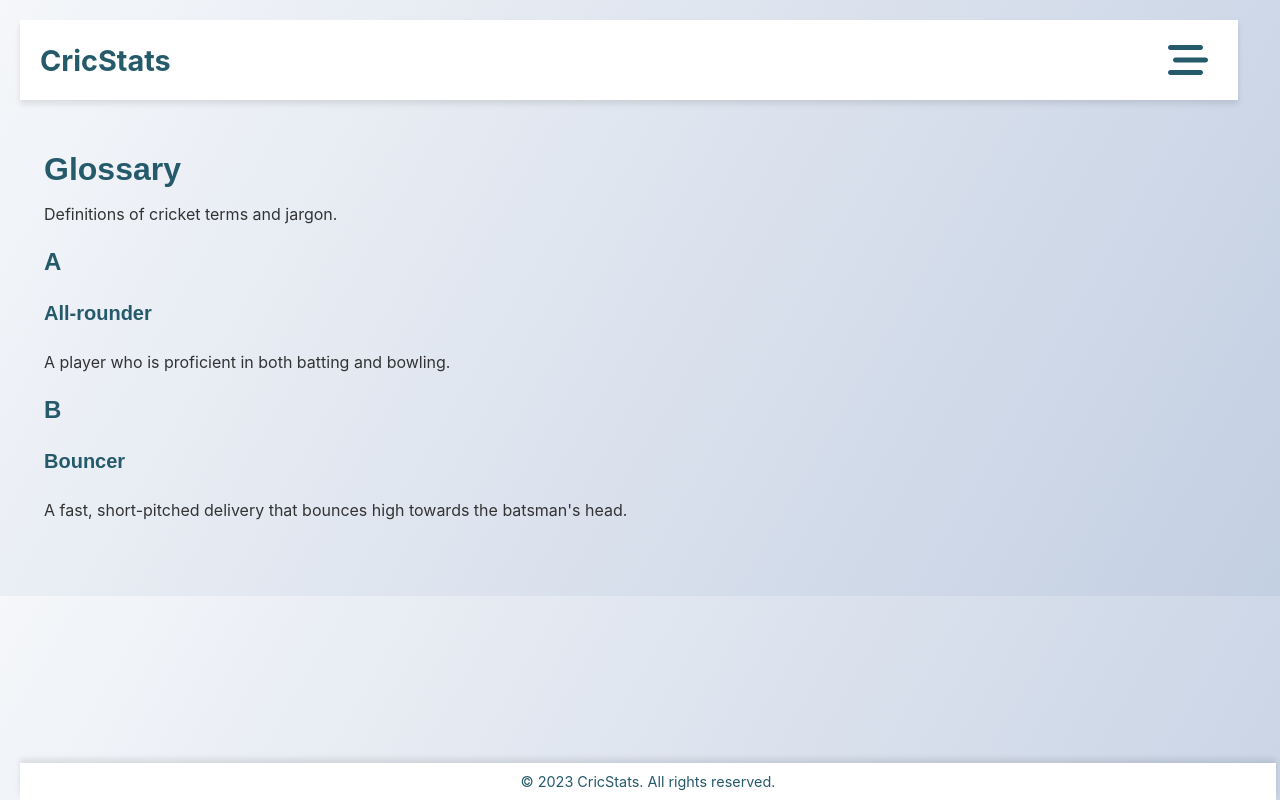
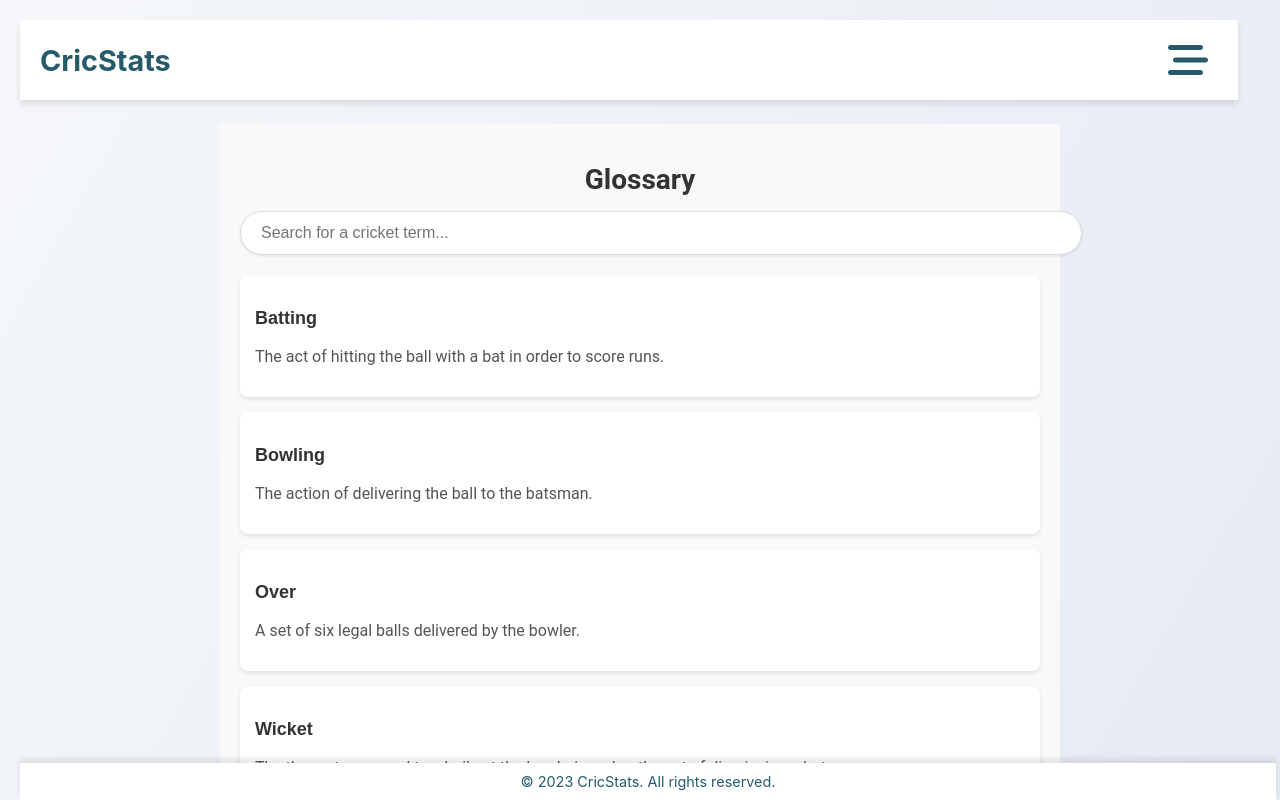
Before and after one commit to patilamay/cricstats, a React (Create React App) app: page /glossary in a window 1280 px wide. Shown: the top 800 px of the page. Built offline with nearby package versions, Linux system fonts and the light colour scheme.

Commit message:
Updated Glossary.js and added Glossary.css

```diff
--- /dev/null
+++ b/src/Glossary.css
@@ -0,0 +1,75 @@
+/* Glossary Page Styles */
+.glossary-page {
+    font-family: 'Roboto', sans-serif;
+    max-width: 800px;
+    margin: 0 auto;
+    padding: 0 20px;
+    background-color: #f9f9f9;
+  }
+
+  .glossary-header {
+    text-align: center;
+    margin-bottom: 20px;
+    padding-top: 20px;
+  }
+
+  .glossary-header h1 {
+    font-size: 28px;
+    font-weight: bold;
+    color: #333;
+    margin-bottom: 15px;
+  }
+
+  .search-bar {
+    width: 100%;
+    padding: 12px 20px;
+    border-radius: 30px;
+    border: 1px solid #ddd;
+    font-size: 16px;
+    transition: all 0.3s ease;
+    box-shadow: 0 1px 3px rgba(0, 0, 0, 0.1);
+  }
+
+  .search-bar:focus {
+    border-color: #007bff;
+    outline: none;
+  }
+
+  .glossary-list {
+    display: flex;
+    flex-direction: column;
+    gap: 15px;
+  }
+
+  .glossary-item {
+    background-color: #fff;
+    padding: 15px;
+    border-radius: 8px;
+    box-shadow: 0 2px 4px rgba(0, 0, 0, 0.1);
+    transition: box-shadow 0.3s ease;
+  }
+
+  .glossary-item:hover {
+    box-shadow: 0 4px 8px rgba(0, 0, 0, 0.2);
+  }
+
+  .glossary-item h3 {
+    font-size: 18px;
+    font-weight: bold;
+    color: #333;
+  }
+
+  .glossary-item p {
+    font-size: 16px;
+    color: #555;
+  }
+
+  @media (max-width: 768px) {
+    .glossary-page {
+      padding: 15px;
+    }
+
+    .search-bar {
+      font-size: 14px;
+    }
+  }
--- a/src/Glossary.js
+++ b/src/Glossary.js
@@ -1,24 +1,114 @@
-// src/Glossary.js
-import React from 'react';
+import React, { useState, useEffect } from 'react';
+import './Glossary.css';
 
-const Glossary = () => {
-    return (
-        <section id="glossary">
-            <h2>Glossary</h2>
-            <p>Definitions of cricket terms and jargon.</p>
-            <h3>A</h3>
-            <div className="glossary-card">
-                <h4>All-rounder</h4>
-                <p>A player who is proficient in both batting and bowling.</p>
-            </div>
-            <h3>B</h3>
-            <div className="glossary-card">
-                <h4>Bouncer</h4>
-                <p>A fast, short-pitched delivery that bounces high towards the batsman's head.</p>
-            </div>
+const allGlossaryTerms = [
+  { term: "Batting", definition: "The act of hitting the ball with a bat in order to score runs." },
+  { term: "Bowling", definition: "The action of delivering the ball to the batsman." },
+  { term: "Over", definition: "A set of six legal balls delivered by the bowler." },
+  { term: "Wicket", definition: "The three stumps and two bails at the bowler's end or the act of dismissing a batsman." },
+  { term: "Run", definition: "The score a batsman accumulates by running between the wickets." },
+  { term: "Innings", definition: "The period during which a team or batsman plays until they are dismissed or declare." },
+  { term: "Duck", definition: "A score of zero by a batsman." },
+  { term: "Century", definition: "A score of 100 or more runs by a batsman in a single innings." },
+  { term: "LBW", definition: "Leg Before Wicket; a way of dismissing the batsman." },
+  { term: "Spin Bowling", definition: "A style of bowling that relies on spinning the ball to deceive the batsman." },
+  { term: "Fast Bowling", definition: "A style of bowling that relies on speed to challenge the batsman." },
+  { term: "Appeal", definition: " A request made by the fielding team to the umpire to give a decision, often for a dismissal." },
+{ term: "All-rounder", definition: " A player who is good at both batting and bowling." },
+{ term: "Bails", definition: " The small pieces of wood that sit on top of the stumps." },
+{ term: "Beamer", definition: " A type of delivery that reaches the batsman above waist height without bouncing." },
+{ term: "Block Hole", definition: " The area at the batsman’s feet where a yorker is targeted." },
+{ term: "Bouncer", definition: " A fast, short-pitched ball that bounces high near the batsman’s head." },
+{ term: "Carry", definition: " When the ball reaches the wicketkeeper or fielder without bouncing." },
+{ term: "Cover Drive", definition: " A specific type of drive shot that goes through the covers area of the field." },
+{ term: "Crease", definition: " The lines on the pitch that mark where the batsman stands and where the bowler must release the ball." },
+{ term: "Dot Ball", definition: " A delivery that results in no runs being scored." },
+{ term: "Edge", definition: " When the ball touches the edge of the bat, usually resulting in a catch." },
+{ term: "Extras", definition: " Runs awarded to the batting team in ways other than from the bat, such as wides or no-balls." },
+{ term: "Follow-on", definition: " When the team that batted second is asked to bat again immediately after their first innings, due to trailing by a large margin." },
+{ term: "Full Toss", definition: " A delivery that reaches the batsman without bouncing." },
+{ term: "Golden Duck", definition: " When a batsman gets out without scoring any runs on the very first ball faced." },
+{ term: "Googly", definition: " A type of leg spin delivery that spins in the opposite direction of a normal leg break." },
+{ term: "Hook Shot", definition: " A shot played against a bouncer, hitting the ball around waist to head height." },
+{ term: "Leg Slip", definition: " A close fielding position near the batsman on the leg side." },
+{ term: "Maiden Over", definition: " An over in which no runs are scored." },
+{ term: "No Ball", definition: " A delivery that is deemed illegal by the umpire, often due to overstepping the crease." },
+{ term: "Off Break", definition: " A type of spin delivery that turns from off side to leg side for a right-handed batsman." },
+{ term: "On Drive", definition: " A shot played to the on side (leg side) of the field." },
+{ term: "Outfield", definition: " The area of the cricket field beyond the 30-yard circle." },
+{ term: "Pace", definition: " The speed of a bowler's delivery." },
+{ term: "Paddle Sweep", definition: " A type of sweep shot played with the intention of deflecting the ball fine on the leg side." },
+{ term: "Partnership", definition: " The period during which two batsmen bat together before one gets out." },
+{ term: "Pull Shot", definition: " A powerful shot played to a short-pitched ball, usually hitting it to the leg side." },
+{ term: "Quick Single", definition: " A risky run taken when the ball is fielded within the infield, often to steal a run." },
+{ term: "Run Out", definition: " When a batsman is dismissed by a fielder hitting the stumps with the ball before they complete a run." },
+{ term: "Seam Bowling", definition: " A type of fast bowling that uses the seam of the ball to create movement off the pitch." },
+{ term: "Short Leg", definition: " A fielding position close to the batsman on the leg side." },
+{ term: "Silly Point", definition: " A very close fielding position on the off side, often used for spin bowlers." },
+{ term: "Slip", definition: " A fielding position close to the wicketkeeper, used to catch edged balls." },
+{ term: "Slog", definition: " An aggressive shot, typically played to hit the ball as far as possible." },
+{ term: "Square Leg", definition: " A fielding position square to the wicket on the leg side." },
+{ term: "Strike Rate", definition: " The rate at which a batsman scores runs, calculated as runs per 100 balls." },
+{ term: "Sweeper", definition: " A fielder on the boundary, typically used to stop boundary shots." },
+{ term: "Third Man", definition: " A fielding position behind the wicketkeeper, on the off side." },
+{ term: "Twelfth Man", definition: " A substitute player who can replace an injured fielder but cannot bowl, bat, or keep wicket." },
+{ term: "Umpire", definition: " The official who oversees the match and makes decisions regarding the rules of cricket." },
+{ term: "Unorthodox Shot", definition: " A shot played in an unconventional manner, often to surprise the fielders." },
+{ term: "Wagon Wheel", definition: " A graphical representation of the areas where a batsman has hit the ball during an innings." },
+{ term: "Wide Ball", definition: " A delivery that is too far from the batsman, resulting in an extra run being awarded." },
+{ term: "Yorker", definition: " A full-pitched delivery bowled at the batsman's feet, making it difficult to hit." },
+{ term: "Zooter", definition: " A type of delivery used by spin bowlers where the ball skids straight on without spinning." },
+];
 
-        </section>
-    );
+const GlossaryPage = () => {
+  const [searchTerm, setSearchTerm] = useState("");
+  const [displayedTerms, setDisplayedTerms] = useState([]);
+  const [itemsToLoad, setItemsToLoad] = useState(5);
+
+  useEffect(() => {
+    // Load initial terms
+    setDisplayedTerms(allGlossaryTerms.slice(0, itemsToLoad));
+  }, [itemsToLoad]);
+
+  const handleScroll = () => {
+    if (window.innerHeight + window.scrollY >= document.documentElement.scrollHeight - 50) {
+      // Load more items when reaching near the bottom of the page
+      setItemsToLoad((prevItems) => Math.min(prevItems + 5, allGlossaryTerms.length));
+    }
+  };
+
+  useEffect(() => {
+    window.addEventListener('scroll', handleScroll);
+    return () => window.removeEventListener('scroll', handleScroll);
+  }, []);
+
+  const filteredTerms = displayedTerms.filter(term =>
+    term.term.toLowerCase().includes(searchTerm.toLowerCase())
+  );
+
+  return (
+    <div className="glossary-page">
+      <header className="glossary-header">
+        <h1>Glossary</h1>
+        <input
+          type="text"
+          className="search-bar"
+          placeholder="Search for a cricket term..."
+          value={searchTerm}
+          onChange={(e) => setSearchTerm(e.target.value)}
+        />
+      </header>
+
+      <div className="glossary-list">
+        {filteredTerms.map((term, index) => (
+          <div key={index} className="glossary-item">
+            <h3>{term.term}</h3>
+            <p>{term.definition}</p>
+          </div>
+        ))}
+      </div>
+    </div>
+  );
 };
 
-export default Glossary;
+export default GlossaryPage;
```
